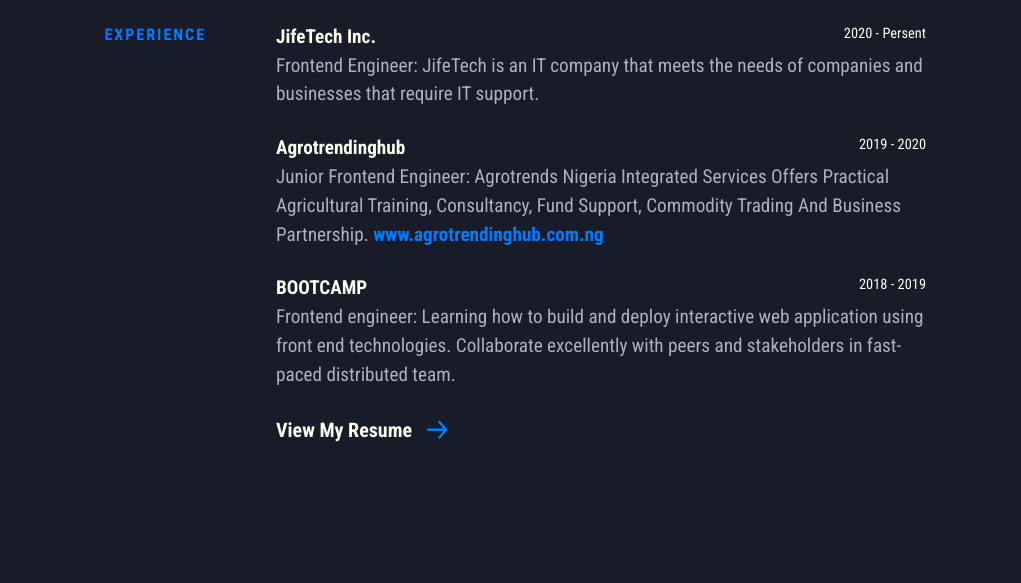
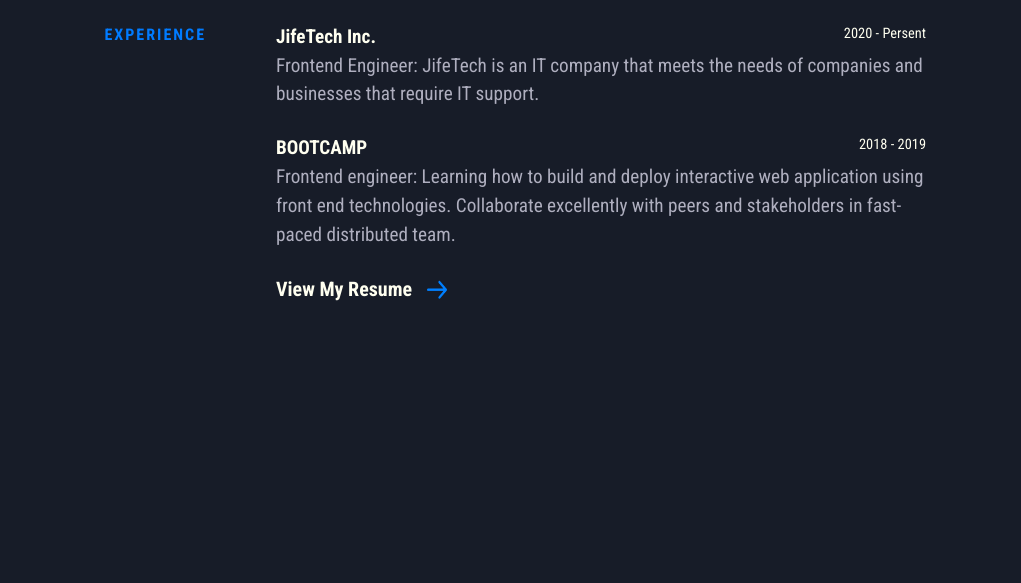
Before and after one commit to Davidohis/Dev-Portfoilo, a website: page index.html in a window 1280 px wide. Shown: the part 1840-2423 px from the top of the page, without its empty margins (174-1195 px from the left). Drawn offline with Linux system fonts and the light colour scheme.

Commit message:
Update index.html

```diff
--- a/index.html
+++ b/index.html
@@ -112,19 +112,6 @@
                             </div>
                             <div class="job__position">
                              Frontend Engineer: JifeTech is an IT company that meets the needs of companies and businesses that require IT support.
-                            </div>
-                        </div>
-                        <div class="job">
-                            <div class="time-place">
-                                <div class="job__company">
-                                  <strong>Agrotrendinghub</strong>
-                                </div>
-                                <div class="job__time">2019 - 2020</div>
-                            </div>
-                            <div class="job__position">
-                             Junior Frontend Engineer: Agrotrends Nigeria Integrated Services Offers Practical Agricultural Training,
-                             Consultancy, Fund Support, Commodity Trading And Business Partnership.
-                             <a style="color: #007bff;" href="https://www.agrotrendinghub.com.ng/" target="_blank">www.agrotrendinghub.com.ng</a>
                             </div>
                         </div>
                         <div class="job">
```
